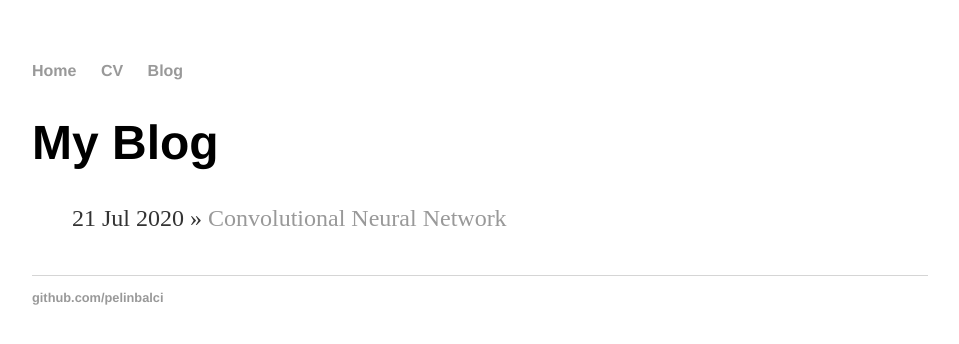
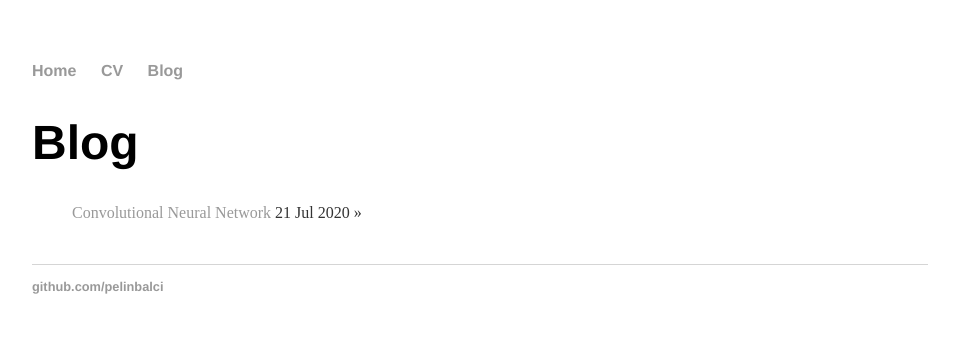
Before and after one commit to pelinbalci/pelinbalci.github.io, a Jekyll site: the page built from blog/index.html, in a window 1280 px wide. Shown: the top 344 px of the page, without its empty margins (160-1119 px from the left). Built offline with Jekyll 4.4.1, drawn with Linux system fonts in a browser that asks for light colours.

Commit message:
new heads

```diff
--- a/blog/atom.xml
+++ b/blog/atom.xml
@@ -1,7 +1,7 @@
 <?xml version="1.0" encoding="utf-8"?>
 <feed xmlns="http://www.w3.org/2005/Atom">
 
- <title>My Blog</title>
+ <title>Blog</title>
  <link href="http://pelinbalci.github.io/blog/atom.xml" rel="self"/>
  <link href="http://pelinbalci.github.io/blog"/>
  <updated>{{ site.time | date_to_xmlschema }}</updated>
--- a/blog/index.html
+++ b/blog/index.html
@@ -1,12 +1,17 @@
 ---
 layout: default
-title: My Blog
+title: Blog
 ---
 <h1>{{ page.title }}</h1>
 <ul class="posts">
 
   {% for post in site.posts %}
-    <li><span>{{ post.date | date_to_string }}</span> &raquo; <a href="{{ post.url }}" title="{{ post.title }}">{{ post.title }}</a></li>
+    <li>
+      <a href="{{ post.url }}" title="{{ post.title }}">{{ post.title }}</a>
+      <span>
+        {{ post.date | date_to_string }}
+      </span> &raquo;
+    </li>
   {% endfor %}
 
 </ul>
--- a/css/main.css
+++ b/css/main.css
@@ -17,7 +17,7 @@ nav ul li, footer ul li { display: inline; margin-right: 20px; }
 footer { border-top: 1px solid #d5d5d5; font-size: .8em; }
 
 /* Blog */
-ul.posts { margin: 20px auto 40px; font-size: 1.5em; }
+ul.posts { margin: 20px auto 40px; font-size: 1em; }
 ul.posts li { list-style: none; }
 
 /* CV */
--- a/index.html
+++ b/index.html
@@ -1,9 +1,9 @@
 ---
 layout: default
-title: Pelin Balci, Msc
+title: Pelin Balci
 ---
 
 		<div class="blurb">
 			<h1>Hello!</h1>
-			<p>My blog about data science. This page is still under construction.</p>
+			<p>This is my blog about data science. This page is still under construction.</p>
 		</div>
```
Also changed, not shown: README.md.
